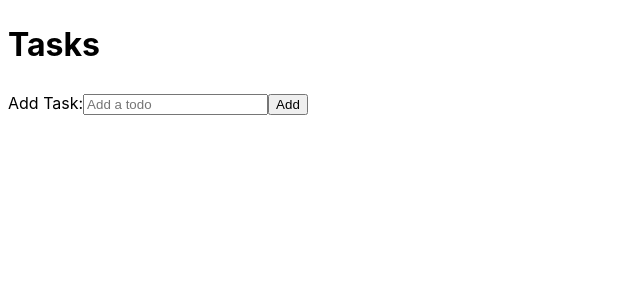
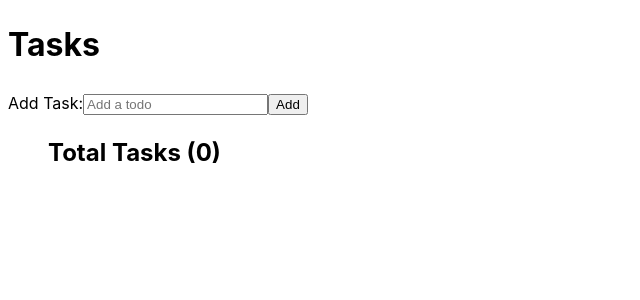
Before and after one commit to DineshRout779/todo-app, a React (Vite) app: page / in a window 1280 px wide. Shown: the top 300 px of the page, without its empty margins (0-640 px from the left). Built offline with nearby package versions, Linux system fonts and the light colour scheme.

Commit message:
refactor: component composition added

```diff
--- a/src/App.tsx
+++ b/src/App.tsx
@@ -1,6 +1,9 @@
 import { useState } from 'react';
 import { Task } from './types';
 import AddTaskForm from './components/AddTaskForm';
+import TaskList from './components/TaskList';
+import TaskListItem from './components/TaskListItem';
+import TaskListHeader from './components/TaskListHeader';
 
 const App = () => {
   const [tasks, setTasks] = useState<Task[]>([]);
@@ -16,17 +19,16 @@ const App = () => {
     ]);
   };
 
-  console.log('rendered');
-
   return (
     <div>
       <h1>Tasks</h1>
       <AddTaskForm onTaskAdd={handleAddTask} />
-      <ul>
+      <TaskList>
+        <TaskListHeader count={tasks.length} />
         {tasks.map((task) => (
-          <li key={task.id}>{task.title}</li>
+          <TaskListItem key={task.id}>{task.title}</TaskListItem>
         ))}
-      </ul>
+      </TaskList>
     </div>
   );
 };
--- /dev/null
+++ b/src/components/TaskList.tsx
@@ -0,0 +1,17 @@
+type TaskListProps = {
+  header?: React.ReactNode;
+};
+
+const TaskList = ({
+  header,
+  children,
+}: React.PropsWithChildren<TaskListProps>) => {
+  return (
+    <>
+      {header}
+      <ul>{children}</ul>
+    </>
+  );
+};
+
+export default TaskList;
--- /dev/null
+++ b/src/components/TaskListHeader.tsx
@@ -0,0 +1,7 @@
+type TaskListHeaderProps = {
+  count: number;
+};
+
+export default function TaskListHeader({ count }: TaskListHeaderProps) {
+  return <h2>Total Tasks ({count})</h2>;
+}
--- /dev/null
+++ b/src/components/TaskListItem.tsx
@@ -0,0 +1,5 @@
+const TaskListItem = ({ children }: React.PropsWithChildren) => {
+  return <li>{children}</li>;
+};
+
+export default TaskListItem;
```
